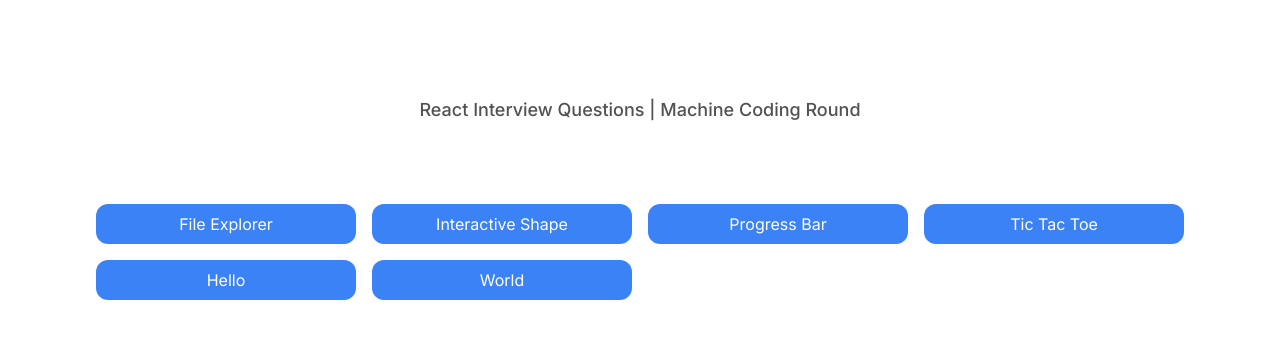
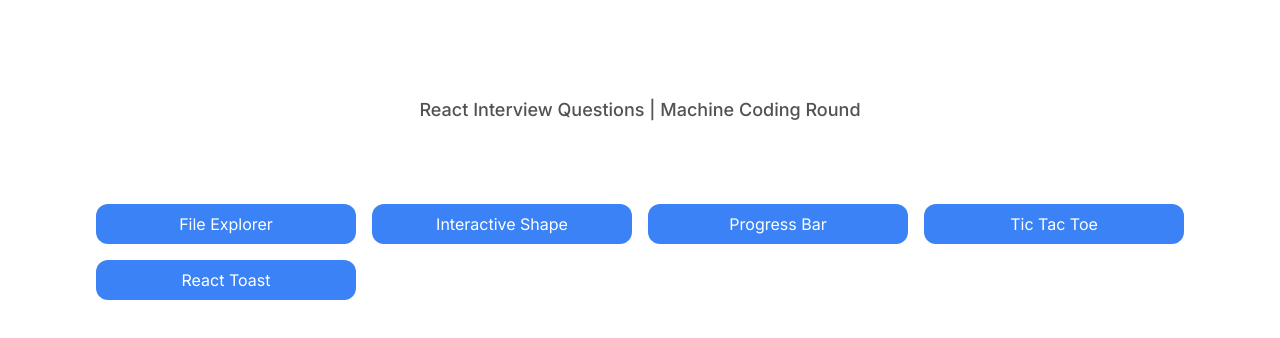
Before and after one commit to rajendra-dhaka/frontend-machine-coding, a Next.js app: page / in a window 1280 px wide. Shown: the top 338 px of the page. Built offline with nearby package versions, Linux system fonts and the light colour scheme.

Commit message:
added confetti

```diff
--- a/package.json
+++ b/package.json
@@ -11,6 +11,7 @@
   "dependencies": {
     "next": "14.2.5",
     "react": "^18",
+    "react-confetti": "^6.1.0",
     "react-dom": "^18",
     "react-icons": "^5.2.1"
   },
--- a/src/app/page.tsx
+++ b/src/app/page.tsx
@@ -1,5 +1,18 @@
 import Link from "next/link";
 import React from "react";
+
+const navigateData = [
+  { text: "File Explorer", link: "/file-explorer" },
+  { text: "Interactive Shape", link: "/interactive-shape" },
+  { text: "Progress Bar", link: "/progress-bar" },
+  { text: "Tic Tac Toe", link: "/tic-tac-toe" },
+  { text: "React Toast", link: "/react-toast" },
+  { text: "", link: "" },
+  { text: "", link: "" },
+  { text: "", link: "" },
+  { text: "", link: "" },
+  { text: "", link: "" },
+];
 
 type ButtonProps = {
   link: string;
@@ -8,7 +21,7 @@ type ButtonProps = {
 
 function Button({ link, text }: ButtonProps): JSX.Element {
   return (
-    <Link href={link} className="text-center">
+    <Link href={link} className="text-center" target="_blank">
       <button className="w-full bg-blue-500 rounded-xl hover:bg-blue-400 cursor-pointer py-2 text-white">
         {text}
       </button>
@@ -19,16 +32,13 @@ function Button({ link, text }: ButtonProps): JSX.Element {
 export default function Home() {
   return (
     <main className="min-h-screen p-24 flex flex-col items-center ">
-      <h3 className="text-lg font-medium text-neutral-600 mb-20">
+      <h3 className="text-lg font-medium text-neutral-600 mb-20 text-center">
         React Interview Questions | Machine Coding Round
       </h3>
-      <div className="w-full grid grid-cols-1 md:grid-cols-3 lg:grid-cols-4 gap-4">
-        <Button text="File Explorer" link="/file-explorer" />
-        <Button text="Interactive Shape" link="/interactive-shape" />
-        <Button text="Progress Bar" link="/progress-bar" />
-        <Button text="Tic Tac Toe" link="/tic-tac-toe" />
-        <Button text="Hello" link="/" />
-        <Button text="World" link="/" />
+      <div className="w-full grid grid-cols-1 sm:grid-cols-3 lg:grid-cols-4 gap-4">
+        {navigateData.map(
+          (item, i) => item?.text && <Button key={i} {...item} />
+        )}
       </div>
     </main>
   );
--- /dev/null
+++ b/src/app/react-toast/page.tsx
@@ -0,0 +1,7 @@
+import React from "react";
+
+const Page = () => {
+  return <div>Page</div>;
+};
+
+export default Page;
--- a/src/app/tic-tac-toe/page.tsx
+++ b/src/app/tic-tac-toe/page.tsx
@@ -1,6 +1,6 @@
 "use client";
 
-import { TicTacToeBoard } from "@/components";
+import { ReactConfetti, TicTacToeBoard } from "@/components";
 import { checkWinner, drawBoard } from "@/utils";
 import React, { useEffect, useState } from "react";
 
@@ -9,6 +9,8 @@ const Page = () => {
   const [board, setBoard] = useState(drawBoard(boardSize));
   const [player, setPlayer] = useState("X");
   const [winner, setWinner] = useState(null);
+
+  const showConfetti = winner && <ReactConfetti />;
 
   //   const handleCellClick = (rowIdx: number, colIdx: number) => {
   //     if (board[rowIdx][colIdx] || winner) {
@@ -89,6 +91,7 @@ const Page = () => {
           </select>
         </div>
       </div>
+      {showConfetti}
     </div>
   );
 };
--- /dev/null
+++ b/src/components/ReactConfetti.tsx
@@ -0,0 +1,29 @@
+"use client";
+import React, { useEffect, useState } from "react";
+import Confetti from "react-confetti";
+
+const ReactConfetti = () => {
+  const [dimensions, setDimensions] = useState({ width: 0, height: 0 });
+
+  useEffect(() => {
+    const handleResize = () => {
+      setDimensions({ width: window.innerWidth, height: window.innerHeight });
+    };
+
+    handleResize(); // Set the initial dimensions
+    window.addEventListener("resize", handleResize);
+
+    return () => window.removeEventListener("resize", handleResize);
+  }, []);
+
+  return (
+    <Confetti
+      width={dimensions.width}
+      height={dimensions.height}
+      recycle={false}
+      numberOfPieces={300}
+    />
+  );
+};
+
+export default ReactConfetti;
--- a/src/components/TicTacToeBoard.tsx
+++ b/src/components/TicTacToeBoard.tsx
@@ -14,6 +14,8 @@ const TicTacToeBoard = ({
         gridTemplateColumns: `repeat(${board.length || 3}, minmax(0, 1fr))`,
       }}
     >
+      {/*After creating these arrays of <div> elements, flatMap flattens them into a single array of <div> elements.*/}
+      {/*The use of flatMap was simply a way to flatten the nested arrays, but it isn't strictly necessary.*/}
       {board.flatMap((row, rowIdx) => {
         return row.map((cell, colIdx) => (
           <div
--- a/src/components/index.ts
+++ b/src/components/index.ts
@@ -2,3 +2,4 @@ export { default as FileExplorerItem } from "@/components/FileExplorerItem";
 export { default as ProgressBar } from "@/components/ProgressBar";
 export { default as ToggleButton } from "@/components/ToggleButton";
 export { default as TicTacToeBoard } from "@/components/TicTacToeBoard";
+export { default as ReactConfetti } from "@/components/ReactConfetti";
```
Also changed, not shown: 1 other file (tests, documents, lock files or other folders).
